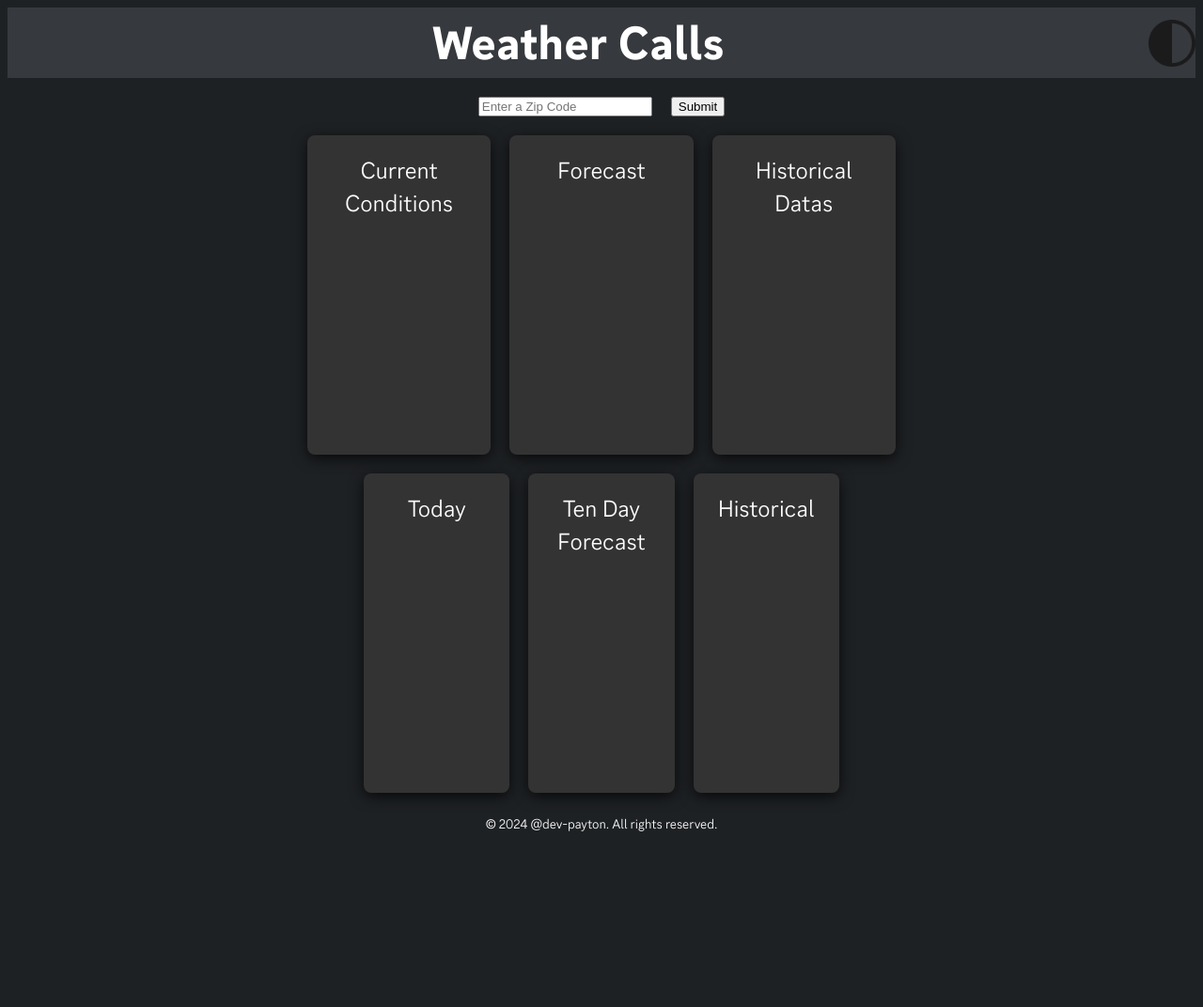
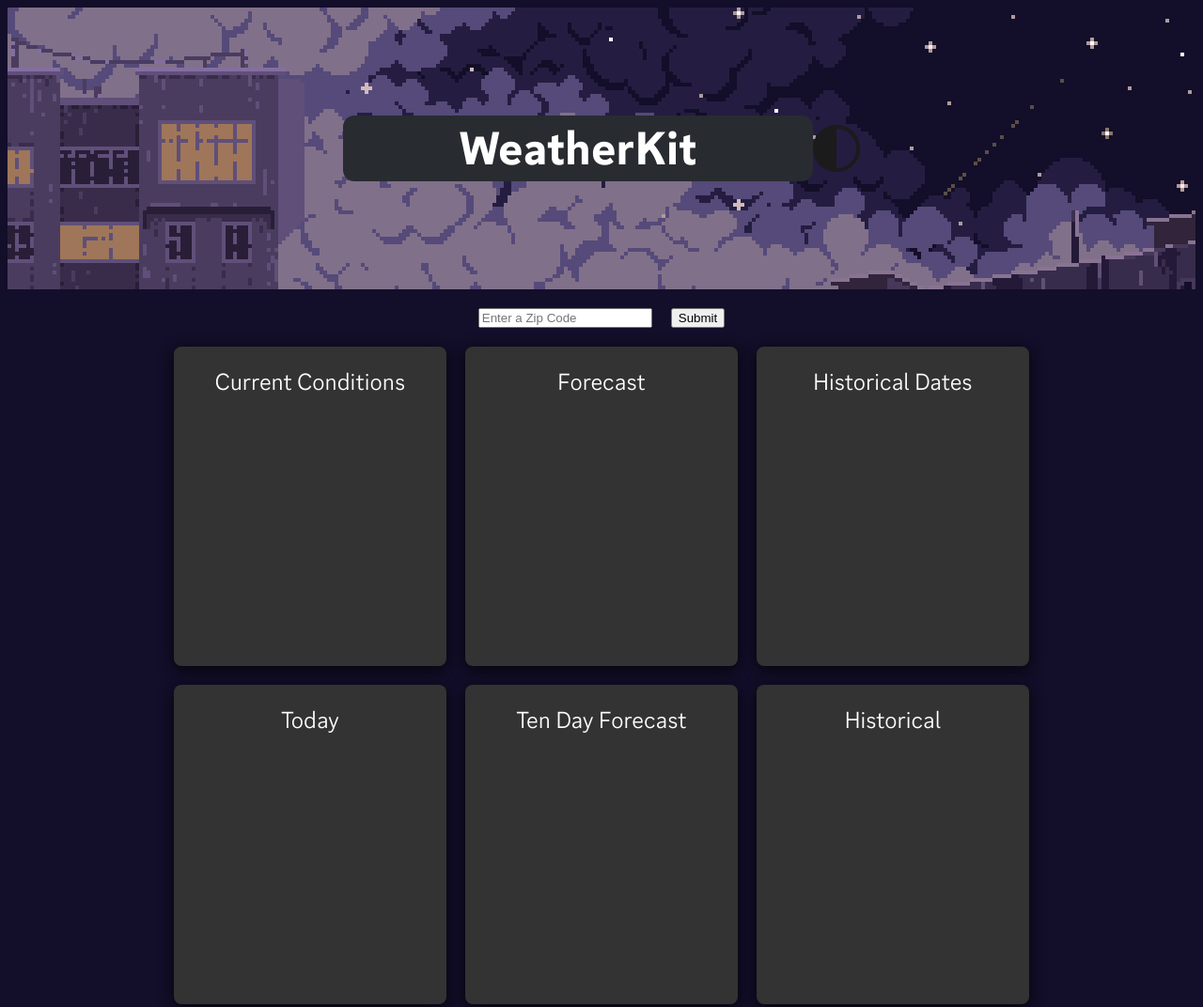
Before and after one commit to Dev-Payton/pweb, a website built with webpack: page weatherlookup.html in a window 1280 px wide. Shown: the top 1072 px of the page at 94% size. Before the commit the page ends 912 px from the top, so only its background shows below. Built offline with nearby package versions, Linux system fonts and the light colour scheme.

Commit message:
Updated ui

```diff
--- a/css/style.css
+++ b/css/style.css
@@ -6,8 +6,14 @@ html, body {
   height: 100%;
 }
 body{
-  background-color: #1e2124;
+  background-color: #130e29;
+
   font-family: 'gg sans', sans-serif;
+}
+
+body.dark-mode{
+  background-color: #d1d4d9;
+  color: white;
 }
 
 
@@ -23,10 +29,14 @@ body{
   justify-content: center;
   align-items: center;
   position: relative;
-  background-color: #36393e;
-  height: 75px;
-
+  background: url('/gifs/building.gif') ;
+  height: 300px;
   }
+.text-header-container{
+  background-color: #282b30;
+  width: 500px;
+  border-radius: 12px;
+}
 .weather-text-header{
   margin: 0;
   flex-grow: 1;
@@ -58,7 +68,6 @@ body{
 }
 
 .row {
-  background-color: ;
   display: flex;
   justify-content: center;
   align-items: center;
@@ -74,8 +83,9 @@ body{
   border-radius: 8px;
   text-align: center;
   flex: 1;
-  max-width: 300px;
+  max-width: 400px;
   height: 300px;
+  width: 250px;
   box-shadow: 0 4px 15px rgba(0, 0, 0, .75);
 }
 
--- a/weatherlookup.html
+++ b/weatherlookup.html
@@ -42,7 +42,9 @@
 
   <header>
     <div class="header-container">
-      <h1 class="weather-text-header" style="color: white">Weather Calls</h1>
+      <div class="text-header-container">
+        <h1 class="weather-text-header" style="color: white">WeatherKit</h1>
+      </div>
       <button class="dark-mode-icon" onclick="toggleDarkMode()"></button>
     </div>
   </header>
@@ -56,7 +58,7 @@
     <div class="row">
       <div class="box">Current Conditions</div>
       <div class="box">Forecast</div>
-      <div class="box">Historical Datas</div>
+      <div class="box">Historical Dates</div>
     </div>
     <div class="row">
       <div class="box">Today</div>
@@ -73,7 +75,7 @@
 <script>
 
   function toggleDarkMode() {
-
+    document.body.classList.toggle('dark-mode');
   }
 
   function handleInput(event) {
```
Also changed, not shown: gifs/TwK06M-2971441599.gif (added), gifs/building.gif (added), gifs/night.gif (added).
